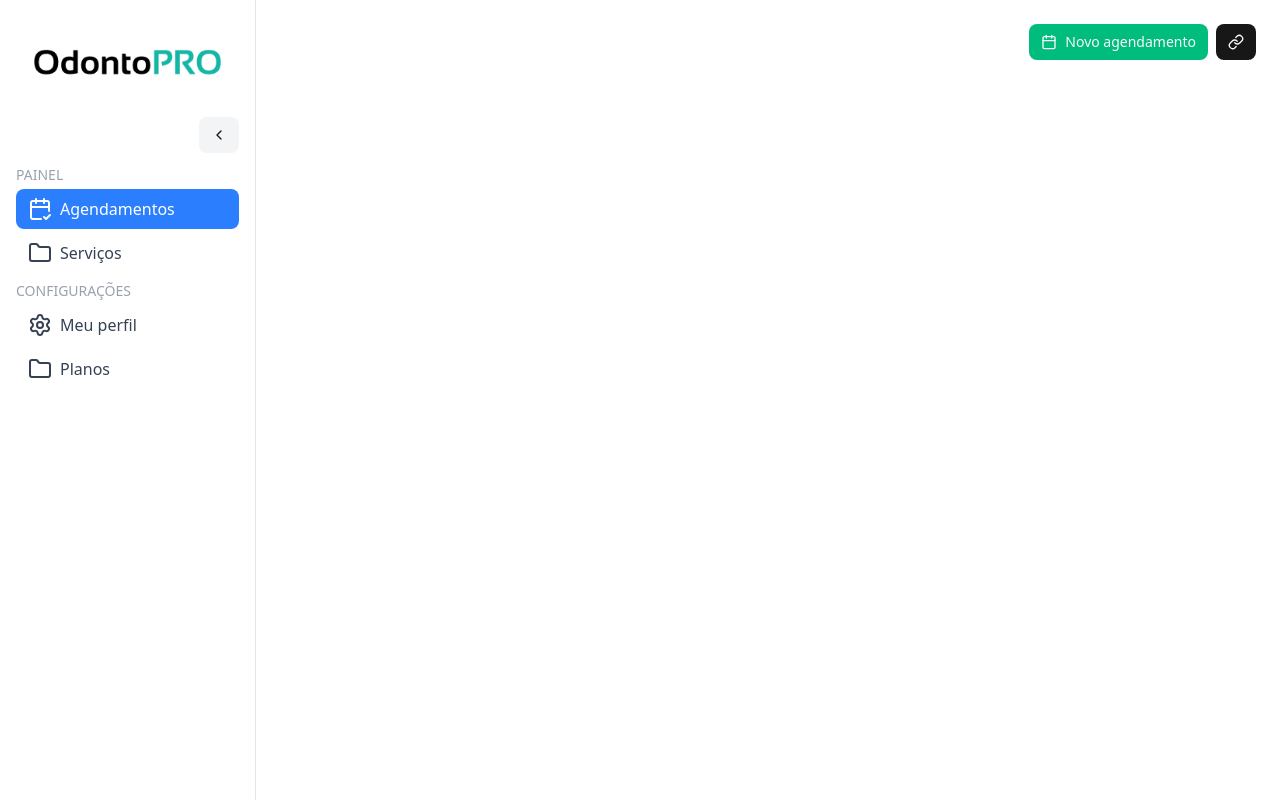
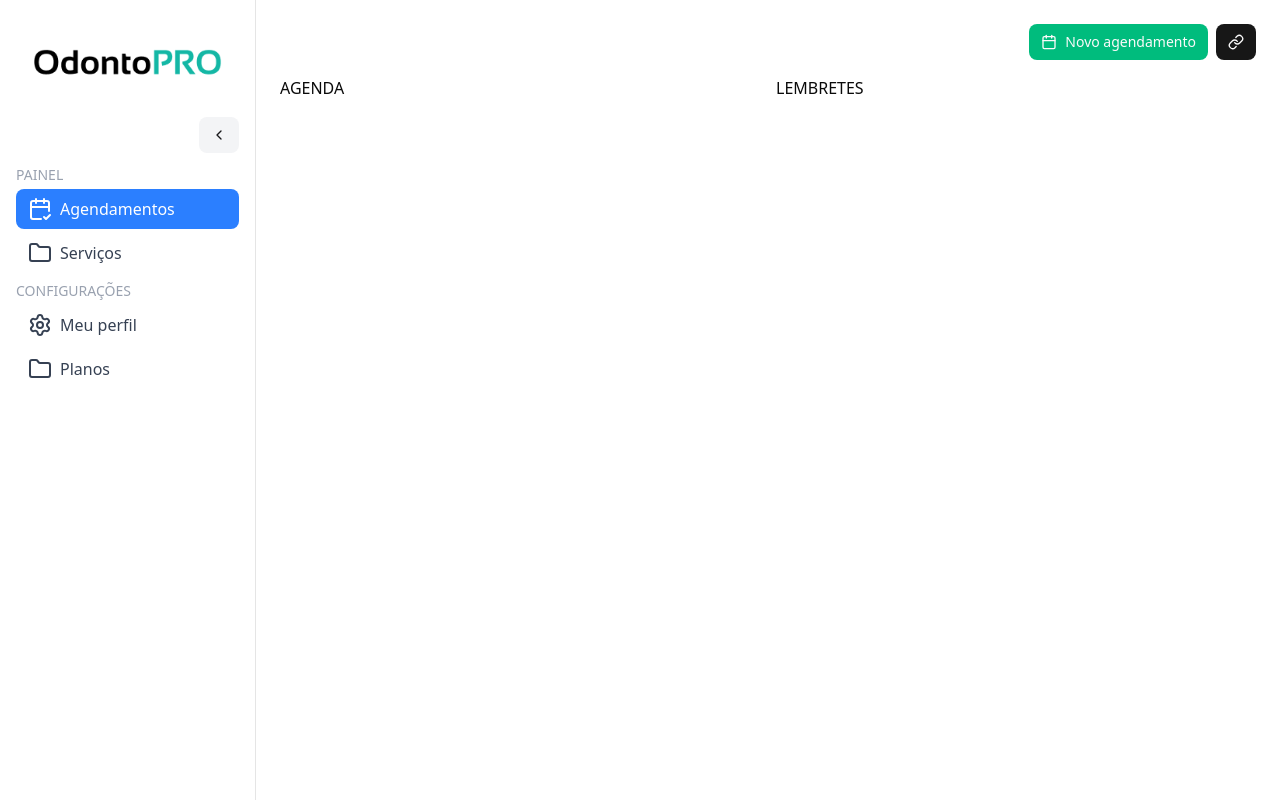
Before and after one commit to marxteixeira/odonto_pro, a Next.js app: page /dashboard in a window 1280 px wide. Built offline with nearby package versions, Linux system fonts and the light colour scheme; no server answers; the database is empty; sample sign-in values are in the browser's storage.

Commit message:
criando data-acess para buscar os lembretes.

```diff
--- /dev/null
+++ b/src/app/(panel)/dashboard/_components/reminders.tsx
@@ -0,0 +1,14 @@
+
+import { getReminders } from '../_data-access/get-reminders'
+//import { ReminderList } from './reminder-list'
+
+export async function Reminders({ userId }: { userId: string }) {
+  const reminders = await getReminders({ userId: userId })
+
+  console.log("Lembretes encontrados: ", reminders)
+  return (
+    <div>
+        <h1>LEMBRETES</h1>
+    </div>
+  )
+}
--- /dev/null
+++ b/src/app/(panel)/dashboard/_data-access/get-reminders.ts
@@ -0,0 +1,28 @@
+"use server"
+
+import prisma from '@/lib/prisma'
+
+
+export async function getReminders({ userId }: { userId: string }) {
+
+  if (!userId) {
+    return []
+  }
+
+  try {
+
+    const reminders = await prisma.reminder.findMany({
+      where: {
+        userId: userId
+      }
+    })
+
+    return reminders;
+
+
+  } catch (err) {
+    console.log(err);
+    return []
+  }
+
+}
--- a/src/app/(panel)/dashboard/page.tsx
+++ b/src/app/(panel)/dashboard/page.tsx
@@ -4,6 +4,7 @@ import { Calendar } from 'lucide-react'
 import Link from 'next/link'
 import { redirect } from 'next/navigation'
 import { ButtonCopyLink } from './_components/button-copy-link'
+import { Reminders } from './_components/reminders'
 
 export default async function Dashboard() {
   const session = await getSession()
@@ -31,7 +32,9 @@ export default async function Dashboard() {
       </div>
 
       <section className='grid grid-cols-1 gap-4 lg:grid-cols-2 mt-4'>
+        <div>AGENDA</div>
 
+        <Reminders userId={session.user?.id!} />
       </section>
     </main>
   )
```
